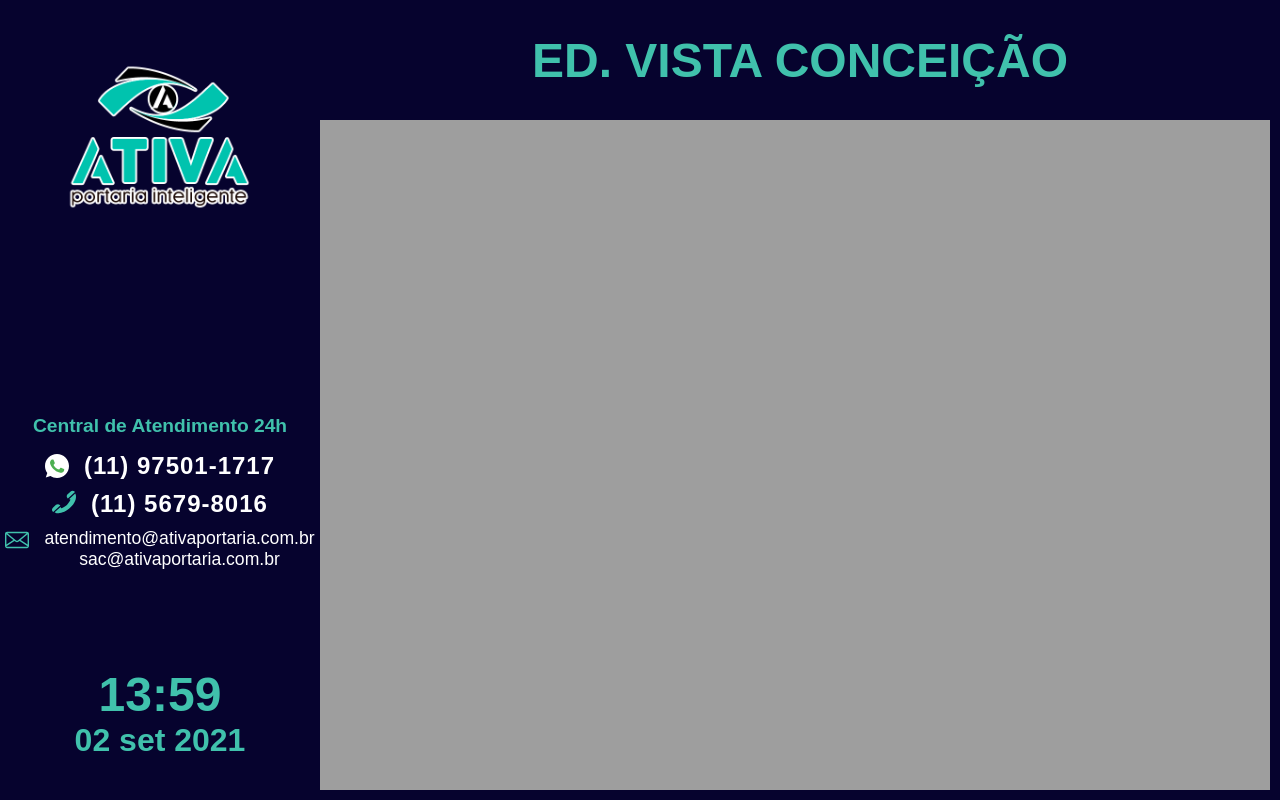
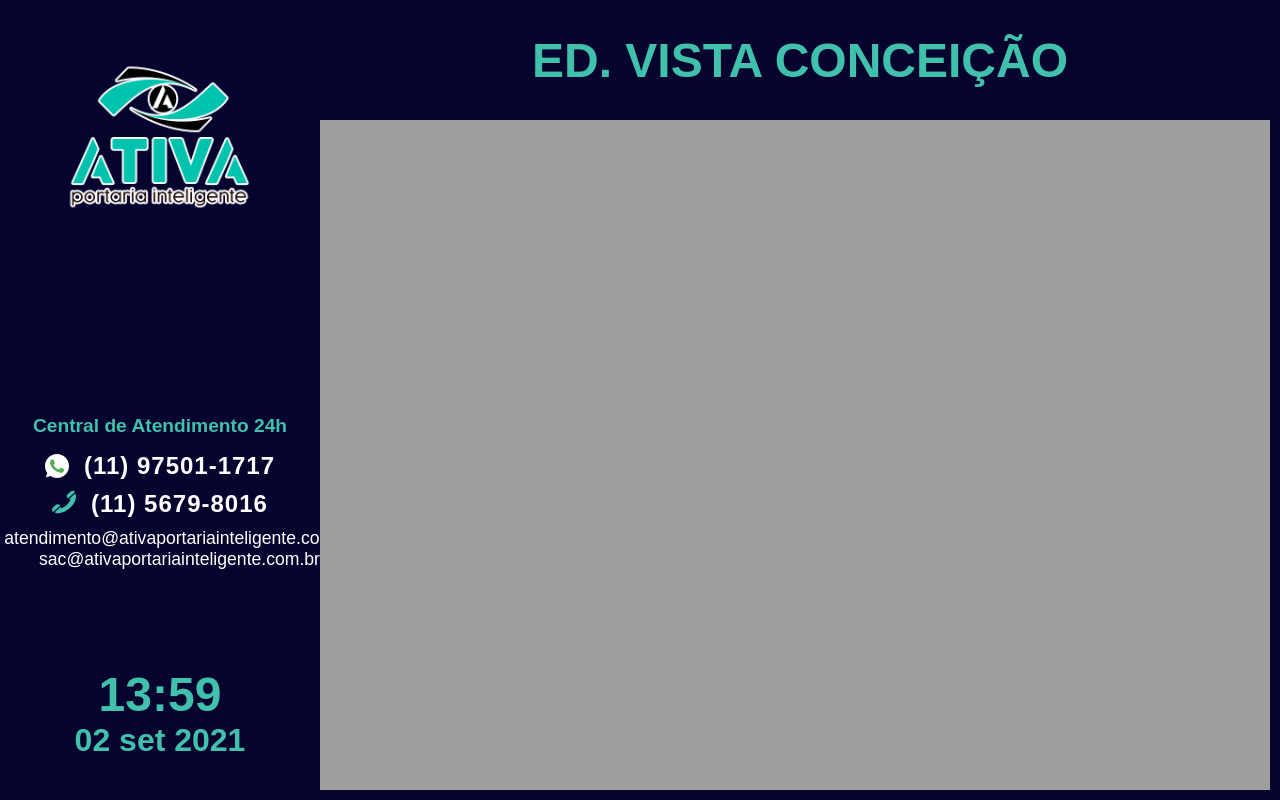
Before and after one commit to Jhonata-betronic/ativa-tele, a plain HTML site: page index.html in a window 1280 px wide. Drawn offline with Linux system fonts and the light colour scheme.

Commit message:
Correção de email

```diff
--- a/index.html
+++ b/index.html
@@ -42,8 +42,8 @@
           <div class="email">
             <img src="img/mensagem.svg" class="img-icon" />
             <div class="container-email">
-              <span class="emails">atendimento@ativaportaria.com.br</span>
-              <span class="emails">sac@ativaportaria.com.br</span>
+              <span class="emails">atendimento@ativaportariainteligente.com.br</span>
+              <span class="emails">sac@ativaportariainteligente.com.br</span>
             </div>
           </div>
         </div>
```
